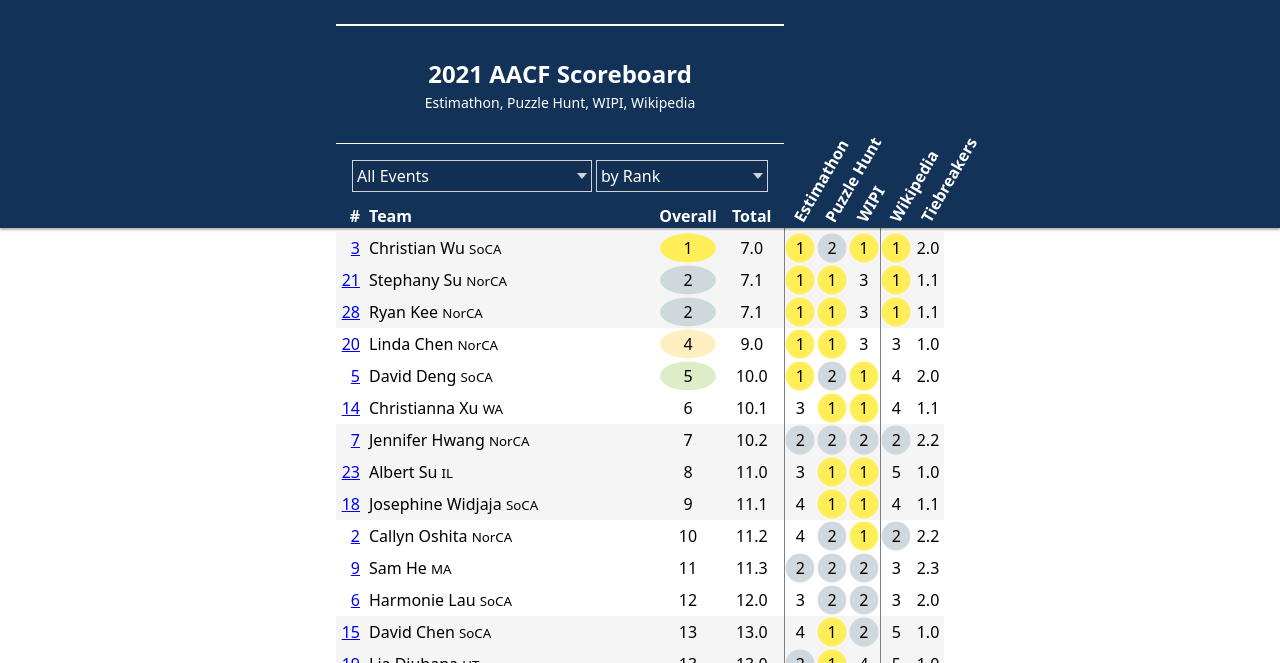
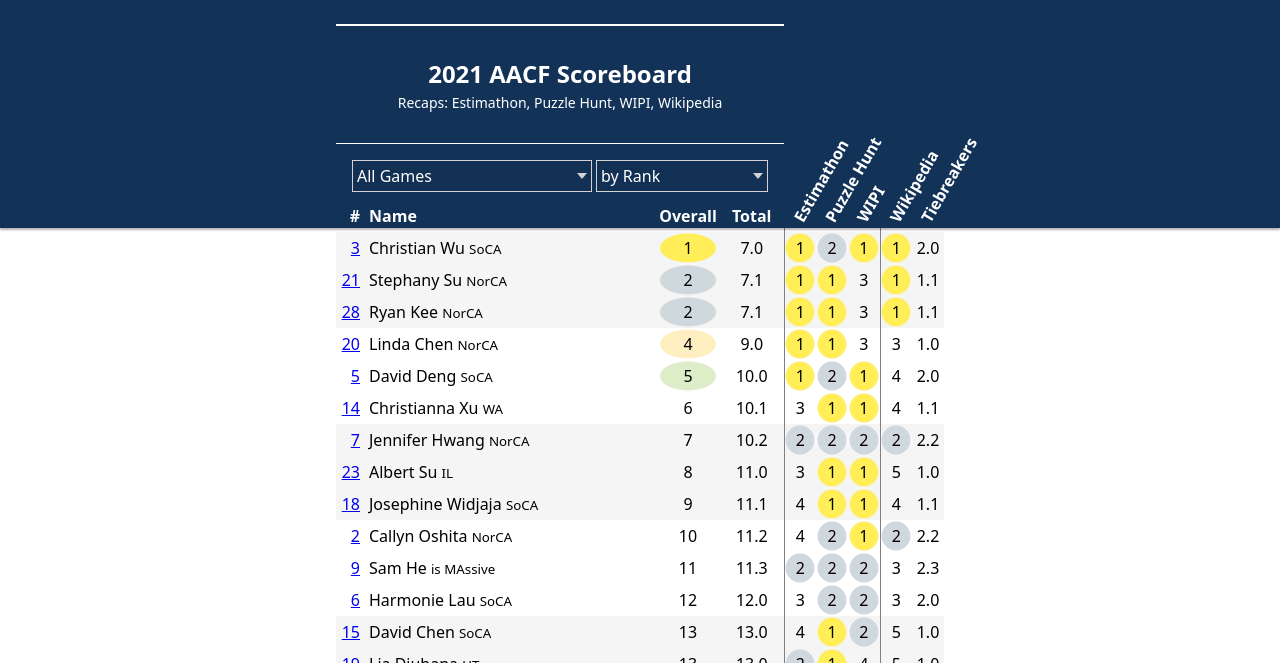
Before and after one commit to matthew29tang/personal-website, a Jekyll site: the page aacf21.html, which Jekyll copies as it is, in a window 1280 px wide. Shown: the top 663 px of the page. Built offline with Jekyll 4.4.1, drawn with Linux system fonts in a browser that asks for light colours.

Commit message:
Update scores

```diff
--- a/aacf21.html
+++ b/aacf21.html
@@ -689,14 +689,14 @@
 <header>
 <div id="xi">
   <h1>2021 AACF Scoreboard</h1>
-	<p><a href="https://docs.google.com/presentation/d/1bxQE80wm_maCEf5rIT3koJXbNtjqZHczDhXTWJxSpvk/edit#slide=id.p" target="_blank" style="color: #ffffff; text-decoration: none;" onMouseOver="style='color: #ffffff;text-decoration:underline'" onMouseOut="style='color: #ffffff;text-decoration:none'"> Estimathon</a>,
+	<p>Recaps: <a href="https://docs.google.com/presentation/d/1bxQE80wm_maCEf5rIT3koJXbNtjqZHczDhXTWJxSpvk/edit#slide=id.p" target="_blank" style="color: #ffffff; text-decoration: none;" onMouseOver="style='color: #ffffff;text-decoration:underline'" onMouseOut="style='color: #ffffff;text-decoration:none'"> Estimathon</a>,
 	<a href="https://matthew29tang.github.io/ph21_master.pdf" target="_blank" style="color: #ffffff; text-decoration: none;" onMouseOver="style='color: #ffffff;text-decoration:underline'" onMouseOut="style='color: #ffffff;text-decoration:none'"> Puzzle Hunt</a>,
 	<a href="https://hackmd.io/@matthewtang/wipi-recap" target="_blank" style="color: #ffffff; text-decoration: none;" onMouseOver="style='color: #ffffff;text-decoration:underline'" onMouseOut="style='color: #ffffff;text-decoration:none'"> WIPI</a>,
 	<a href="https://hackmd.io/@matthewtang/wiki-speedrunning-f20" target="_blank" style="color: #ffffff; text-decoration: none;" onMouseOver="style='color: #ffffff;text-decoration:underline'" onMouseOut="style='color: #ffffff;text-decoration:none'"> Wikipedia</a>  </span></p>
 </div>
 <div id="butterfly">
 <select id="focus" aria-label="Focus table" autocomplete="off">
-  <option value="0">All Events</option>
+  <option value="0">All Games</option>
   <option value="1">Estimathon</option>
   <option value="2">Puzzle Hunt</option>
   <option value="3">WIPI</option>
@@ -704,9 +704,9 @@
   <option value="5">Tiebreakers</option>
 </select><select id="sort" aria-label="Sort table" autocomplete="off">
   <option>by Rank</option>
-  <option>by Number</option>
-  <option>by School</option>
-  <option>by State</option>
+  <option>by Class</option>
+  <option>by Name</option>
+  <option>by Region</option>
 </select></div>
 </header>
 <table>
@@ -721,7 +721,7 @@
 <thead>
 <tr>
   <th>#</th>
-  <th>Team</th>
+  <th>Name</th>
   <th></th>
   <th>Overall</th>
   <th>Total</th>
@@ -855,7 +855,7 @@
 </tr>
 <tr id="t9">
   <td><a href="#9">9</a></td>
-  <td>Sam He <small>MA</small></td>
+  <td>Sam He <small>is MAssive</small></td>
   <td></td>
   <td><div>11</div></td>
   <td>11.3</td>
@@ -1753,9 +1753,9 @@
 }
 
 const optionToFunctionMap = {
-  'by Number': compareTeamNumber,
-  'by School': compareTeamSchool,
-  'by State': compareTeamState,
+  'by Class': compareTeamNumber,
+  'by Name': compareTeamSchool,
+  'by Region': compareTeamState,
 }
 
 function sortTable(option) {
@@ -1896,9 +1896,9 @@
 thead.addEventListener('click', e => {
   let col = e.target.closest('th').cellIndex;
   if (col === 0) {
-    sortSelect.value = 'by Number';
+    sortSelect.value = 'by Class';
   } else if (col === 1) {
-    sortSelect.value = 'by School';
+    sortSelect.value = 'by Name';
   } else if (col === 2) {
     sortSelect.value = 'by Rank';
   } else if (col === 3 | col === 4) {
```
